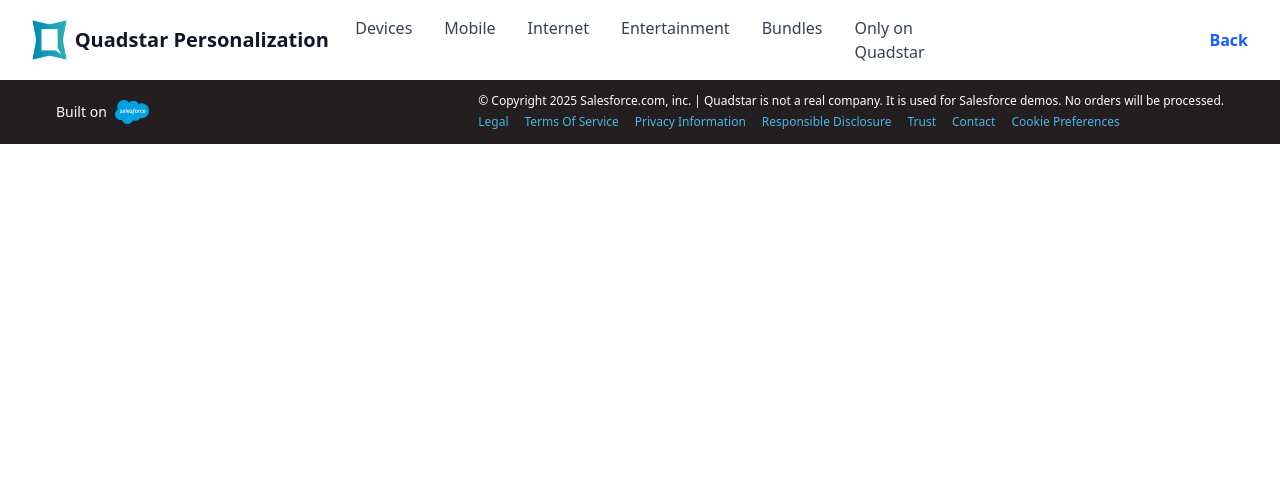
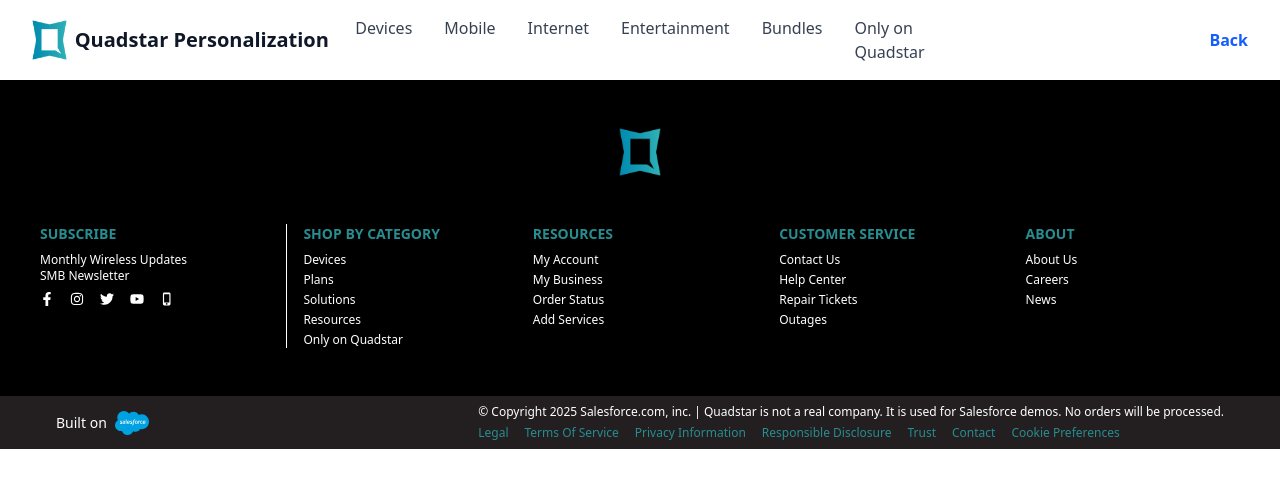
Before and after one commit to mvrzan/salesforce-connections-demo, a React (Vite) app in the folder src/: page / in a window 1280 px wide. Shown: the top 488 px of the page. Built offline with nearby package versions, Linux system fonts and the light colour scheme.

Commit message:
enhance Footer component with social media links, Quadstar logo, and improved layout

```diff
--- a/src/src/components/Footer.tsx
+++ b/src/src/components/Footer.tsx
@@ -1,44 +1,189 @@
 import type { ReactElement } from "react";
 import salesforceLogo from "../assets/images/salesforce-logo.svg";
+import quadstarLogo from "../assets/images/quadstar-logo.png";
+import { FaFacebookF, FaInstagram, FaTwitter, FaYoutube } from "react-icons/fa";
+import { MdPhoneIphone } from "react-icons/md";
 
 const Footer = (): ReactElement => {
   return (
-    <footer className="bg-[#231f20] py-2 text-white text-sm">
-      <div className="flex items-center justify-between max-w-[1200px] mx-auto px-4 min-h-12">
+    <footer className="text-white text-sm">
+      {/* Main footer content */}
+      <div className="bg-black w-full px-4 pt-12 pb-4">
+        <div className="flex flex-col items-center mb-8">
+          {/* Centered Quadstar logo */}
+          <img src={quadstarLogo} alt="Quadstar Logo" className="h-12 mb-4" />
+        </div>
+        <div className="grid grid-cols-1 md:grid-cols-5 gap-8 pb-8 max-w-[1200px] mx-auto">
+          {/* Subscribe */}
+          <div>
+            <div className="font-bold mb-2 text-[#278D90]">SUBSCRIBE</div>
+            <div className="mb-2 text-xs">
+              Monthly Wireless Updates
+              <br />
+              SMB Newsletter
+            </div>
+            <div className="flex gap-4 mt-2">
+              <a href="#" aria-label="Facebook" className="hover:text-[#278D90]">
+                <FaFacebookF />
+              </a>
+              <a href="#" aria-label="Instagram" className="hover:text-[#278D90]">
+                <FaInstagram />
+              </a>
+              <a href="#" aria-label="Twitter" className="hover:text-[#278D90]">
+                <FaTwitter />
+              </a>
+              <a href="#" aria-label="YouTube" className="hover:text-[#278D90]">
+                <FaYoutube />
+              </a>
+              <a href="#" aria-label="App" className="hover:text-[#278D90]">
+                <MdPhoneIphone />
+              </a>
+            </div>
+          </div>
+          {/* Shop by Category */}
+          <div className="border-l-1 pl-4">
+            <div className="font-bold mb-2 text-[#278D90]">SHOP BY CATEGORY</div>
+            <ul className="space-y-1 text-xs">
+              <li>
+                <a href="#" className="hover:text-[#278D90]">
+                  Devices
+                </a>
+              </li>
+              <li>
+                <a href="#" className="hover:text-[#278D90]">
+                  Plans
+                </a>
+              </li>
+              <li>
+                <a href="#" className="hover:text-[#278D90]">
+                  Solutions
+                </a>
+              </li>
+              <li>
+                <a href="#" className="hover:text-[#278D90]">
+                  Resources
+                </a>
+              </li>
+              <li>
+                <a href="#" className="hover:text-[#278D90]">
+                  Only on Quadstar
+                </a>
+              </li>
+            </ul>
+          </div>
+          {/* Resources */}
+          <div>
+            <div className="font-bold mb-2 text-[#278D90]">RESOURCES</div>
+            <ul className="space-y-1 text-xs">
+              <li>
+                <a href="#" className="hover:text-[#278D90]">
+                  My Account
+                </a>
+              </li>
+              <li>
+                <a href="#" className="hover:text-[#278D90]">
+                  My Business
+                </a>
+              </li>
+              <li>
+                <a href="#" className="hover:text-[#278D90]">
+                  Order Status
+                </a>
+              </li>
+              <li>
+                <a href="#" className="hover:text-[#278D90]">
+                  Add Services
+                </a>
+              </li>
+            </ul>
+          </div>
+          {/* Customer Service */}
+          <div>
+            <div className="font-bold mb-2 text-[#278D90]">CUSTOMER SERVICE</div>
+            <ul className="space-y-1 text-xs">
+              <li>
+                <a href="#" className="hover:text-[#278D90]">
+                  Contact Us
+                </a>
+              </li>
+              <li>
+                <a href="#" className="hover:text-[#278D90]">
+                  Help Center
+                </a>
+              </li>
+              <li>
+                <a href="#" className="hover:text-[#278D90]">
+                  Repair Tickets
+                </a>
+              </li>
+              <li>
+                <a href="#" className="hover:text-[#278D90]">
+                  Outages
+                </a>
+              </li>
+            </ul>
+          </div>
+          {/* About */}
+          <div>
+            <div className="font-bold mb-2 text-[#278D90]">ABOUT</div>
+            <ul className="space-y-1 text-xs">
+              <li>
+                <a href="#" className="hover:text-[#278D90]">
+                  About Us
+                </a>
+              </li>
+              <li>
+                <a href="#" className="hover:text-[#278D90]">
+                  Careers
+                </a>
+              </li>
+              <li>
+                <a href="#" className="hover:text-[#278D90]">
+                  News
+                </a>
+              </li>
+            </ul>
+          </div>
+        </div>
+      </div>
+      {/* Bottom legal bar */}
+      <div className="bg-[#231f20] py-2">
+        <div className="flex items-center justify-between max-w-[1200px] mx-auto px-4">
           <div className="flex items-center">
             <span className="mr-2">Built on</span>
             <img src={salesforceLogo} alt="Salesforce Logo" className="h-6 w-auto" />
           </div>
           <div className="max-w-[70%]">
             <div className="text-xs mb-1">
-            © Copyright 2025 Salesforce.com, inc. | Quadstar is not a real company. It is used for Salesforce demos. No
-            orders will be processed.
+              © Copyright 2025 Salesforce.com, inc. | Quadstar is not a real company. It is used for Salesforce demos.
+              No orders will be processed.
             </div>
             <div className="flex flex-wrap gap-4 text-[0.75rem]">
-            <a href="https://www.salesforce.com/company/legal/" className="text-[#4bb4e6] no-underline">
+              <a href="https://www.salesforce.com/company/legal/" className="text-[#278D90] no-underline">
                 Legal
               </a>
               <a
                 href="https://www.salesforce.com/company/legal/sfdc-website-terms-of-service/"
-              className="text-[#4bb4e6] no-underline"
+                className="text-[#278D90] no-underline"
               >
                 Terms Of Service
               </a>
-            <a href="https://www.salesforce.com/company/privacy/" className="text-[#4bb4e6] no-underline">
+              <a href="https://www.salesforce.com/company/privacy/" className="text-[#278D90] no-underline">
                 Privacy Information
               </a>
-            <a href="https://www.salesforce.com/company/disclosure/" className="text-[#4bb4e6] no-underline">
+              <a href="https://www.salesforce.com/company/disclosure/" className="text-[#278D90] no-underline">
                 Responsible Disclosure
               </a>
-            <a href="https://trust.salesforce.com/en/" className="text-[#4bb4e6] no-underline">
+              <a href="https://trust.salesforce.com/en/" className="text-[#278D90] no-underline">
                 Trust
               </a>
-            <a href="https://www.salesforce.com/company/contact-us/" className="text-[#4bb4e6] no-underline">
+              <a href="https://www.salesforce.com/company/contact-us/" className="text-[#278D90] no-underline">
                 Contact
               </a>
-            <a href="https://www.quadstarcomms.com/default/home#" className="text-[#4bb4e6] no-underline">
+              <a href="https://www.quadstarcomms.com/default/home#" className="text-[#278D90] no-underline">
                 Cookie Preferences
               </a>
+            </div>
           </div>
         </div>
       </div>
```
Lines whose indentation alone changed are shown as unchanged.
